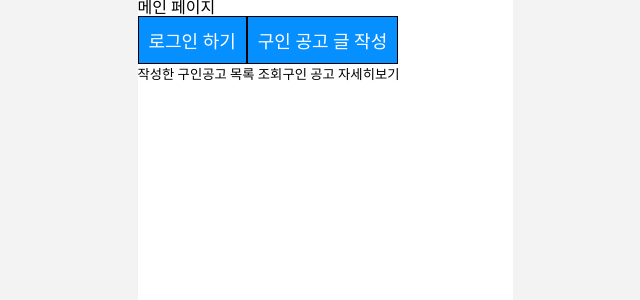
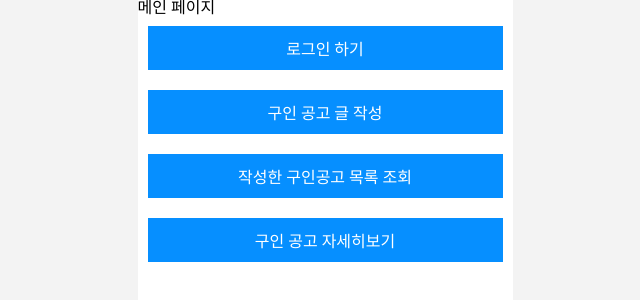
Before and after one commit to eeeyooon/Jeju-brokerage-FE, a React (Create React App) app: page /main in a window 1280 px wide. Shown: the top 300 px of the page, without its empty margins (315-955 px from the left). Built offline with nearby package versions, Linux system fonts and the light colour scheme.

Commit message:
[setting] 폴더 구조 변경 및 스타일 적용 수정

```diff
--- a/src/App.js
+++ b/src/App.js
@@ -4,9 +4,9 @@ import { theme } from "./style/theme";
 import { GlobalStyles } from "./style/global";
 import Login from "./pages/Login";
 import Main from "./pages/Main";
-import EmployDetail from "./pages/EmployDetail";
-import EmployWrite from "./pages/EmployWrite";
-import EmployList from "./pages/EmployList";
+import EmployDetail from "./pages/employee/EmployDetail";
+import EmployWrite from "./pages/employer/EmployWrite";
+import EmployList from "./pages/employer/EmployList";
 
 function App() {
   return (
--- a/src/pages/EmployDetail.jsx
+++ /dev/null
@@ -1,11 +0,0 @@
-import React from "react";
-
-function EmployDetail() {
-  return (
-    <div>
-      <h1>구인 공고 자세히 보기</h1>
-    </div>
-  );
-}
-
-export default EmployDetail;
--- a/src/pages/EmployWrite.jsx
+++ /dev/null
@@ -1,7 +0,0 @@
-import React from "react";
-
-function employWrite() {
-  return <h1>구인 공고 글 작성 페이지</h1>;
-}
-
-export default employWrite;
--- a/src/pages/Login.jsx
+++ b/src/pages/Login.jsx
@@ -1,15 +1,31 @@
 import React from "react";
 import { useNavigate } from "react-router-dom";
+import { styled } from "styled-components";
 
 function Login() {
   const naviagte = useNavigate();
 
   return (
-    <div>
+    <LoginWrapper>
       <h1>로그인 페이지</h1>
-      <button onClick={() => naviagte("/main")}>메인으로 이동</button>
-    </div>
+      <NavigateBtn onClick={() => naviagte("/main")}>메인으로 이동</NavigateBtn>
+    </LoginWrapper>
   );
 }
 
 export default Login;
+
+const LoginWrapper = styled.div`
+  width: 375px;
+  height: 812px;
+  background-color: ${({ theme }) => theme.color.white};
+  user-select: none;
+`;
+
+const NavigateBtn = styled.button`
+  padding: 10px;
+  margin: 10px;
+  font-size: ${({ theme }) => theme.fontSize.body2};
+  color: ${({ theme }) => theme.color.white};
+  background-color: ${({ theme }) => theme.color.primary_light};
+`;
--- a/src/pages/Main.jsx
+++ b/src/pages/Main.jsx
@@ -7,16 +7,20 @@ function Main() {
   return (
     <MainWrapper>
       <h1>메인 페이지</h1>
-      <NavigateBtn onClick={() => navigate("/login")}>로그인 하기</NavigateBtn>
-      <NavigateBtn onClick={() => navigate("/employ-write")}>
-        구인 공고 글 작성
-      </NavigateBtn>
-      <button onClick={() => navigate("/employ-list")}>
-        작성한 구인공고 목록 조회
-      </button>
-      <button onClick={() => navigate("/employ-detail")}>
-        구인 공고 자세히보기
-      </button>
+      <NavBtnWrapper>
+        <NavigateBtn onClick={() => navigate("/login")}>
+          로그인 하기
+        </NavigateBtn>
+        <NavigateBtn onClick={() => navigate("/employ-write")}>
+          구인 공고 글 작성
+        </NavigateBtn>
+        <NavigateBtn onClick={() => navigate("/employ-list")}>
+          작성한 구인공고 목록 조회
+        </NavigateBtn>
+        <NavigateBtn onClick={() => navigate("/employ-detail")}>
+          구인 공고 자세히보기
+        </NavigateBtn>
+      </NavBtnWrapper>
     </MainWrapper>
   );
 }
@@ -32,9 +36,13 @@ const MainWrapper = styled.div`
 
 const NavigateBtn = styled.button`
   padding: 10px;
-  border: 1px solid black;
-  font-size: ${({ theme }) => theme.fontSize.body1};
-  font-weight: ${({ theme }) => theme.fontWeight.light};
+  margin: 10px;
+  font-size: ${({ theme }) => theme.fontSize.body2};
   color: ${({ theme }) => theme.color.white};
   background-color: ${({ theme }) => theme.color.primary_light};
 `;
+
+const NavBtnWrapper = styled.div`
+  display: flex;
+  flex-flow: column nowrap;
+`;
--- /dev/null
+++ b/src/pages/employee/EmployDetail.jsx
@@ -0,0 +1,19 @@
+import React from "react";
+import { styled } from "styled-components";
+
+function EmployDetail() {
+  return (
+    <EmployDetailWrapper>
+      <h1>(구직자)구인 공고 자세히 보기</h1>
+    </EmployDetailWrapper>
+  );
+}
+
+export default EmployDetail;
+
+const EmployDetailWrapper = styled.div`
+  width: 375px;
+  height: 812px;
+  background-color: ${({ theme }) => theme.color.white};
+  user-select: none;
+`;
--- a/src/pages/EmployList.jsx
+++ b/src/pages/employer/EmployList.jsx
@@ -1,17 +1,25 @@
 import React from "react";
 import { useNavigate } from "react-router-dom";
+import { styled } from "styled-components";
 
 function EmployList() {
   const navigate = useNavigate();
 
   return (
-    <div>
+    <EmployListWrapper>
       <h1>작성한 구인공고 목록 페이지</h1>
       <button onClick={() => navigate("/employ-detail")}>
         구인공고 자세히 보기
       </button>
-    </div>
+    </EmployListWrapper>
   );
 }
 
 export default EmployList;
+
+const EmployListWrapper = styled.div`
+  width: 375px;
+  height: 812px;
+  background-color: ${({ theme }) => theme.color.white};
+  user-select: none;
+`;
--- /dev/null
+++ b/src/pages/employer/EmployWrite.jsx
@@ -0,0 +1,19 @@
+import React from "react";
+import { styled } from "styled-components";
+
+function EmployWrite() {
+  return (
+    <EmployWriteWrapper>
+      <h1>구인 공고 글 작성 페이지</h1>
+    </EmployWriteWrapper>
+  );
+}
+
+export default EmployWrite;
+
+const EmployWriteWrapper = styled.div`
+  width: 375px;
+  height: 812px;
+  background-color: ${({ theme }) => theme.color.white};
+  user-select: none;
+`;
```
Also changed, not shown: src/pages/employer/EmployDetail.jsx (added, +19 -0 lines).
